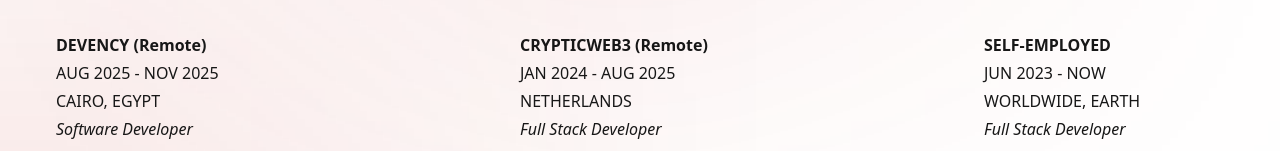
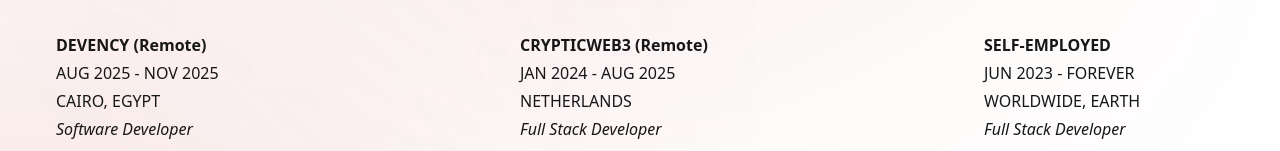
Before and after one commit to UndefinedYara/website, a Next.js app: page / in a window 1280 px wide. Shown: the part 793-944 px from the top of the page. Built offline with nearby package versions, Linux system fonts and the light colour scheme.

Commit message:
content tweak

```diff
--- a/src/app/ui/components/journey.tsx
+++ b/src/app/ui/components/journey.tsx
@@ -37,7 +37,7 @@
             {/* Self Employed */}
             <li className="flex flex-col gap-1">
               <span className="font-semibold">SELF-EMPLOYED</span>
-              <span>JUN 2023 - NOW</span>
+              <span>JUN 2023 - FOREVER</span>
               <span>WORLDWIDE, EARTH</span>
               <span className="italic">Full Stack Developer</span>
             </li>
```
